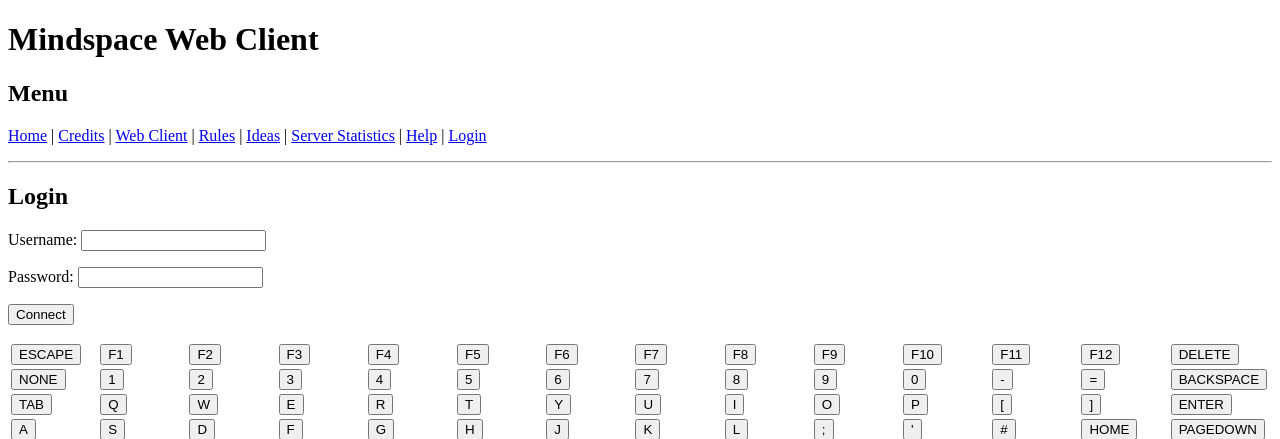
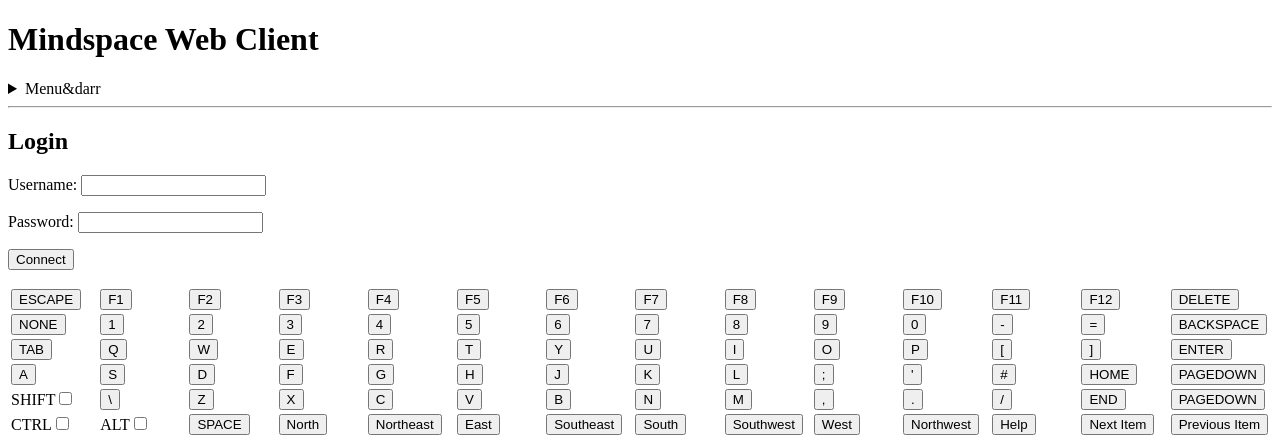
Before and after one commit to ironcross32/mindspace-server, a Python web app: template templates/client.html in a window 1280 px wide. Shown: the top 439 px of the page. Run offline with Jinja, Linux system fonts and the light colour scheme; the template is opened without the code that fills it, so the values that code supplies are empty; some libraries are stand-ins or nearby versions.

Commit message:
Update base.

```diff
--- a/templates/base.html
+++ b/templates/base.html
@@ -9,24 +9,19 @@
 <body>
 <h1>{% block header %}Welcome to Mindspace{% endblock %}</h1>
 <div role="navigation">
-<h2>Menu</h2>
-<p>
-<a href="/">Home</a>
- |
-<a href="/credits/">Credits</a>
- |
-<a href="/client/">Web Client</a>
- |
-<a href="/rules/">Rules</a>
- |
-<a href="/ideas">Ideas</a>
- |
-<a href="/statistics">Server Statistics</a>
- |
-<a href="/help/">Help</a>
- |
-<a href="/login">Login</a>
-</p>
+<details>
+<summary>Menu&darr</summary>
+<ul role="menu">
+<li role="menuitem"><a href="/">Home</a></li>
+<li role="menuitem"><a href="/credits/">Credits</a></li>
+<li role="menuitem"><a href="/client/">Web Client</a></li>
+<li role="menuitem"><a href="/rules/">Rules</a></li>
+<li role="menuitem"><a href="/ideas">Ideas</a></li>
+<li role="menuitem"><a href="/statistics">Server Statistics</a></li>
+<li role="menuitem"><a href="/help/">Help</a></li>
+<li role="menuitem"><a href="/login">Login</a></li>
+</ul>
+</details>
 </div>
 <hr>
 <div role="main" class="container-fluid">
```
